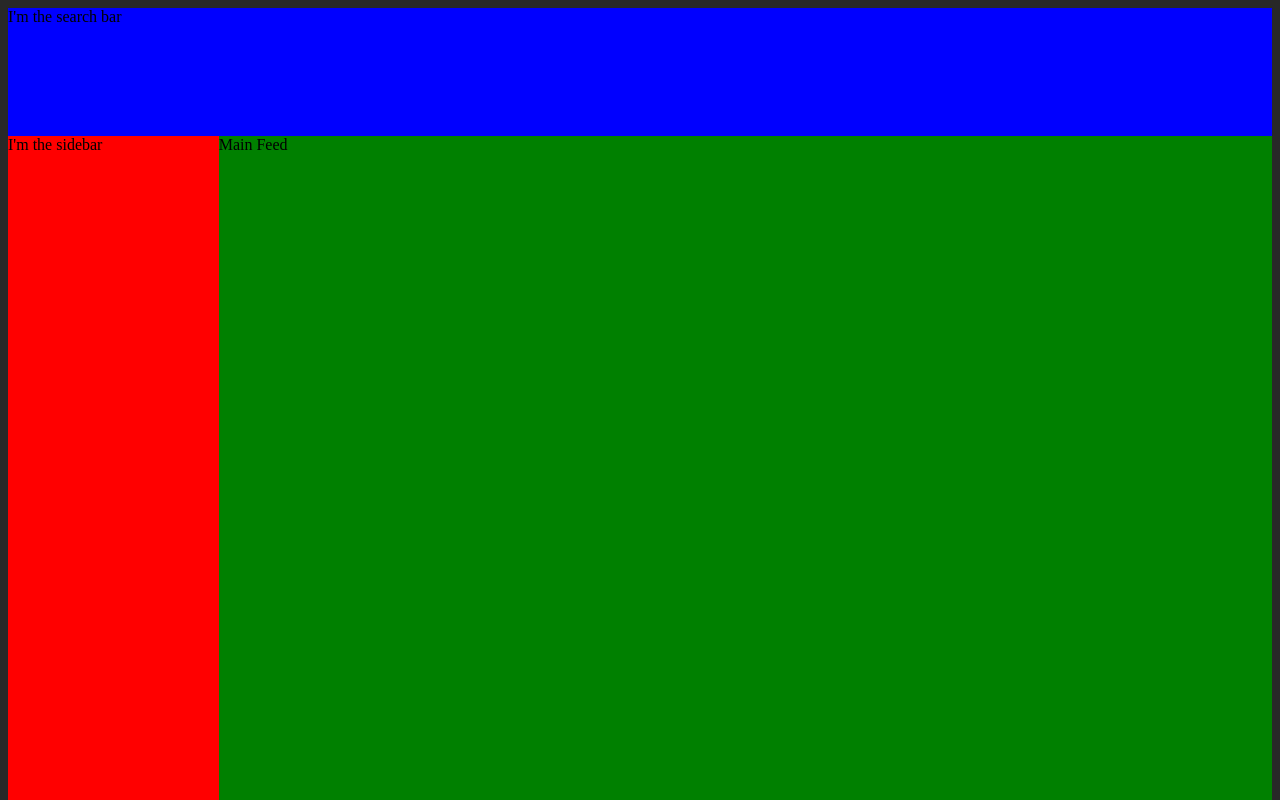
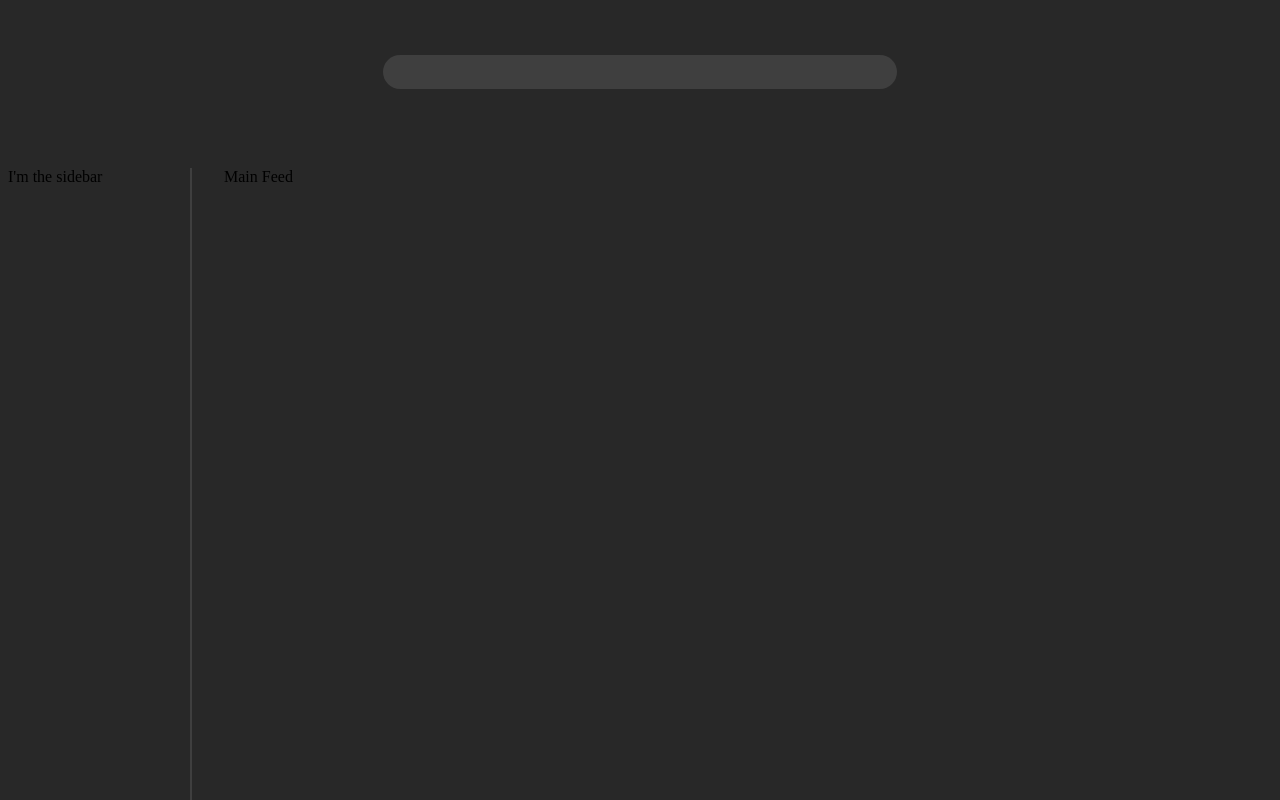
Before and after one commit to zach-monroe/YouTubeClone, a React (Vite) app: page / in a window 1280 px wide. Shown: the top 800 px of the page. Built offline with nearby package versions, Linux system fonts and the light colour scheme.

Commit message:
adding components

```diff
--- a/src/App.css
+++ b/src/App.css
@@ -4,6 +4,7 @@ html {
 
 .app-container {
   display: grid;
+  gap: 2em;
   grid-template-areas:
     "top  top  top  top  top  top"
     "top  top  top  top  top  top"
@@ -16,17 +17,35 @@ html {
 
 .search {
   grid-area: top;
+  display: flex;
+  justify-content: center;
+  align-items: center;
   height: 8rem;
-  background-color: blue;
+}
+
+.search-form input{
+  width: 30rem;
+  height: 2rem;
+  border-radius: 8em;
+  border: none;
+  outline-color: #5e43f3;
+  outline-width: small;
+  background-color: #3f3f3f;
+  color: white;
+  font-size: 1rem;
+  padding-left: 2em;
+
 }
 
 .sidebar {
   grid-area: side;
-  background-color: red;
+  border-width: 0;
+  border-right-width: 0.125em;
+  border-color: #3f3f3f;
+  border-style: solid;
   height: 100vh;
 }
 
 .main {
   grid-area: main;
-  background-color: green;
 }
--- a/src/App.jsx
+++ b/src/App.jsx
@@ -6,11 +6,14 @@ import SearchBar from './components/SearchBar'
 import SideBar from "./components/SideBar.jsx"
 
 function App() {
-  const [count, setCount] = useState(0)
+  const [isSelected, setSelected] = useState(false)
 
+  function handleUnSelected() {
+    setSelected(false)
+  }
   return (
-    <div className='app-container'>
-      <SearchBar />
+    <div className='app-container' onClick={handleUnSelected}>
+      <SearchBar isSelected={isSelected} setSelected={setSelected} handleUnSelected={handleUnSelected} />
       <SideBar />
       <MainFeed />
 
--- a/src/components/SearchBar.jsx
+++ b/src/components/SearchBar.jsx
@@ -1,8 +1,43 @@
+import { useState } from "react"
+import SearchForm from "./SearchBar/SearchForm"
+import { motion } from "framer-motion"
 
-const SearchBar = () => {
-  return <div className="search">
-    I'm the search bar
-  </div>
+const SearchBar = ({ isSelected, setSelected, handleUnSelected }) => {
+  const [search, setSearch] = useState("")
+
+  function handleSubmit(e) {
+    handleUnSelected()
+    console.log(search)
+    e.target.blur()
+  }
+
+  function handleSelect(e) {
+    e.stopPropagation()
+    setSelected(true)
+  }
+
+
+  const variants = {
+    initial: {
+      scale: 1,
+      x: 0,
+      y: 0,
+    },
+    selected: {
+      scale: 1.25,
+      y: '25vh',
+      transition: {
+        type: 'spring',
+        stiffness: 300,
+        damping: 30,
+      },
+    },
+  };
+
+
+  return <motion.div initial="initial" variants={variants} animate={isSelected ? 'selected' : 'initial'} onClick={handleSelect} className="search">
+    <SearchForm search={search} setSearch={setSearch} handleSubmit={handleSubmit} />
+  </motion.div>
 }
 
 export default SearchBar
--- /dev/null
+++ b/src/components/SearchBar/SearchForm.jsx
@@ -0,0 +1,20 @@
+
+const SearchForm = ({ setSearch, search, handleSubmit }) => {
+  function handleChange(e) {
+    setSearch(e.target.value)
+  }
+  function keyDown(e) {
+    if (e.key === "Enter") {
+      handleSubmit()
+    }
+  }
+
+
+
+  return <div
+    className="search-form">
+    <input type="text" onChange={handleChange} onKeyDown={keyDown} value={search} />
+  </div>
+}
+
+export default SearchForm
--- /dev/null
+++ b/src/components/SearchBar/Suggestions.jsx
@@ -0,0 +1,5 @@
+const Suggestions = ({ search }) => {
+  return <div>
+    suggestions
+  </div>
+}
```
Also changed, not shown: src/components/SideBar/Tab.jsx (added).
